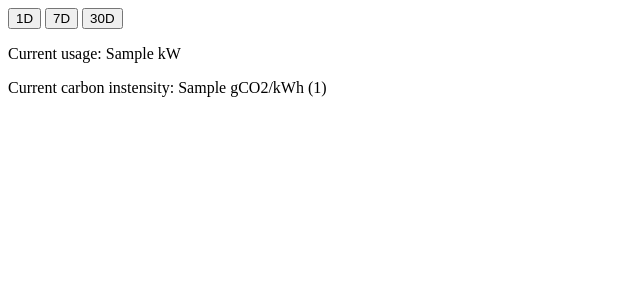
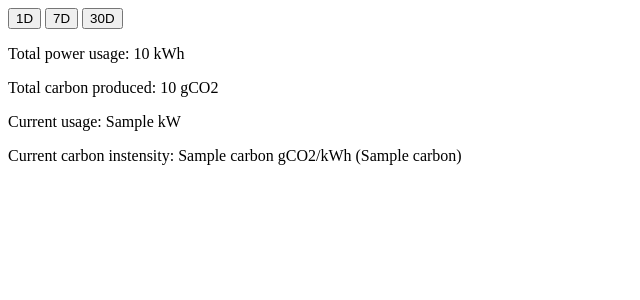
Before and after one commit to pduebel/carbon-meter-website, a Flask app: template app/templates/chart.html in a window 1280 px wide. Shown: the top 300 px of the page, without its empty margins (0-640 px from the left). Run offline with Flask 2, Linux system fonts and the light colour scheme; the template is opened without the code that fills it: most values are stand-ins (such as "Sample title", 1, 10 or a date in 2020); some libraries are stand-ins or nearby versions.

Commit message:
add totals

```diff
--- a/app/routes.py
+++ b/app/routes.py
@@ -13,6 +13,7 @@ def index():
     conn = sqlite3.connect('energy.db')
     cur = conn.cursor()
     query_dict = {}
+    total_dict = {}
     days_dict = {'day': [1, 5],
                  'week': [7, 60],
                  'month': [30, 1440]}
@@ -40,57 +41,44 @@ def index():
             )
             GROUP BY timestamp_floor
         '''
+        total_dict[period] = f'''
+            SELECT
+              SUM(kWh),
+              SUM(carbon)
+            FROM energy
+            WHERE (
+                    (
+                        SELECT MAX(JULIANDAY(timestamp))
+                        FROM energy
+                    ) - JULIANDAY(timestamp)
+                ) <= {period_list[0]}
+        '''
 
     try:
         day_graph_df = pd.read_sql_query(query_dict['day'], con=conn)
         day_graph_df['timestamp_floor'] = pd.to_datetime(day_graph_df['timestamp_floor'])
+        day_totals = cur.execute(total_dict['day']).fetchone()
     except:
         day_graph_df = pd.DataFrame()
-    '''df['timestamp'] = pd.to_datetime(df['timestamp'])
-
-    day_timestamp = df['timestamp'].max() - datetime.timedelta(hours=24)
-    day_df = df[df['timestamp'] >= day_timestamp].copy()
-    grouped_day_df = day_df.groupby(day_df['timestamp'].dt.floor('5min'))['kWh'].max().reset_index()
-    grouped_day_df['kWh_diff'] = grouped_day_df['kWh'].diff()
-    grouped_day_df['min_diff'] = grouped_day_df['timestamp'].diff().dt.total_seconds().div(60)
-    grouped_day_df['min_diff'] = grouped_day_df['min_diff'].fillna(1).astype(int)
-    grouped_day_df['diff'] = grouped_day_df['kWh_diff'] / grouped_day_df['min_diff']
-
-    df.rename(columns={'kWh': 'diff'}, inplace=True)
-    day_graph_df = df[['timestamp', 'diff']]'''
+        day_totals = ['N/A', 'N/A']
 
     try:
         week_graph_df = pd.read_sql_query(query_dict['week'], con=conn)
         week_graph_df['timestamp_floor'] = pd.to_datetime(week_graph_df['timestamp_floor'])
+        week_totals = cur.execute(total_dict['week']).fetchone()
     except:
         week_graph_df = pd.DataFrame()
-    '''
-    week_timestamp = df['timestamp'].max() - datetime.timedelta(days=7)
-    week_df = df[df['timestamp'] >= week_timestamp].copy()
-    grouped_week_df = week_df.groupby(week_df['timestamp'].dt.floor('H'))['kWh'].max().reset_index()
-    grouped_week_df['kWh_diff'] = grouped_week_df['kWh'].diff()
-    grouped_week_df['hour_diff'] = grouped_week_df['timestamp'].diff().dt.total_seconds().div(60 * 60)
-    grouped_week_df['hour_diff'] = grouped_week_df['hour_diff'].fillna(1).astype(int)
-    grouped_week_df['diff'] = grouped_week_df['kWh_diff'] / grouped_week_df['hour_diff']
-    week_graph_df = grouped_week_df[['timestamp', 'diff']]'''
+        week_totals = ['N/A', 'N/A']
 
     try:
         month_graph_df = pd.read_sql_query(query_dict['month'], con=conn)
         month_graph_df['timestamp_floor'] = pd.to_datetime(month_graph_df['timestamp_floor'])
+        month_totals = cur.execute(total_dict['month']).fetchone()
     except:
         month_graph_df = pd.DataFrame()
-    '''month_timestamp = df['timestamp'].max() - datetime.timedelta(days=30)
-    month_df = df[df['timestamp'] >= month_timestamp].copy()
-    grouped_month_df = month_df.groupby(month_df['timestamp'].dt.floor('D'))['kWh'].max().reset_index()
-    grouped_month_df['kWh_diff'] = grouped_month_df['kWh'].diff()
-    grouped_month_df['day_diff'] = grouped_month_df['timestamp'].diff().dt.total_seconds().div(60 * 60 * 24)
-    grouped_month_df['day_diff'] = grouped_month_df['day_diff'].fillna(1).astype(int)
-    grouped_month_df['diff'] = grouped_month_df['kWh_diff'] / grouped_month_df['day_diff']
-    month_graph_df = grouped_month_df[['timestamp', 'diff']]'''
+        month_totals = ['N/A', 'N/A']
 
     description = [('timestamp_floor', 'datetime', 'Time stamp'),
-                   #('battery', 'number', 'Battery'),
-                   #('kWh', 'number', 'Total kWh'),
                    ('kWh', 'number', 'kWh'),
                    ('carbon', 'number', 'Carbon')]
 
@@ -118,11 +106,8 @@ def index():
     '''
     try:
         carbon_data =  cur.execute(carbon_query).fetchone()
-        carbon_intensity = carbon_data[0]
-        intensity_index = carbon_data[1]
     except:
-        carbon_intensity = 'N/A'
-        intensity_index = 'N/A'
+        carbon_data = ['N/A', 'N/A']
 
     try:
         kw_query = '''
@@ -141,8 +126,10 @@ def index():
                            week_json=week_json,
                            month_json=month_json,
                            kW=kW,
-                           carbon_intensity=carbon_intensity,
-                           intensity_index=intensity_index)
+                           carbon_data=carbon_data,
+                           day_totals=day_totals,
+                           week_totals=week_totals,
+                           month_totals=month_totals)
 
 @app.route('/data-upload', methods=['POST'])
 def get_data():
--- a/app/templates/chart.html
+++ b/app/templates/chart.html
@@ -22,10 +22,16 @@
         if (range == "day"){
           // Create the data table.
           var data = new google.visualization.DataTable({{ day_json | safe }});
+          document.getElementById('total-kwh').innerHTML = {{ day_totals[0] }};
+          document.getElementById('total-carbon').innerHTML = {{ day_totals[1] }};
         } else if (range == "week"){
           var data = new google.visualization.DataTable({{ week_json | safe }});
+          document.getElementById('total-kwh').innerHTML = {{ week_totals[0] }};
+          document.getElementById('total-carbon').innerHTML = {{ week_totals[1] }};
         } else if (range == "month"){
           var data = new google.visualization.DataTable({{ month_json | safe }});
+          document.getElementById('total-kwh').innerHTML = {{ month_totals[0] }};
+          document.getElementById('total-carbon').innerHTML = {{ month_totals[1] }};
         };
 
         // Set chart options
@@ -81,7 +87,9 @@
       <div id="chart-line"></div>
       <div id="filter-range"></div>
     </div>
+    <p>Total power usage: <span id='total-kwh'></span> kWh</p>
+    <p>Total carbon produced: <span id='total-carbon'></span> gCO2</p>
     <p>Current usage: {{ kW }} kW</p>
-    <p>Current carbon instensity: {{ carbon_intensity }} gCO2/kWh ({{ intensity_index }})</p>
+    <p>Current carbon instensity: {{ carbon_data[0] }} gCO2/kWh ({{ carbon_data[1] }})</p>
   </body>
 </html>
```
